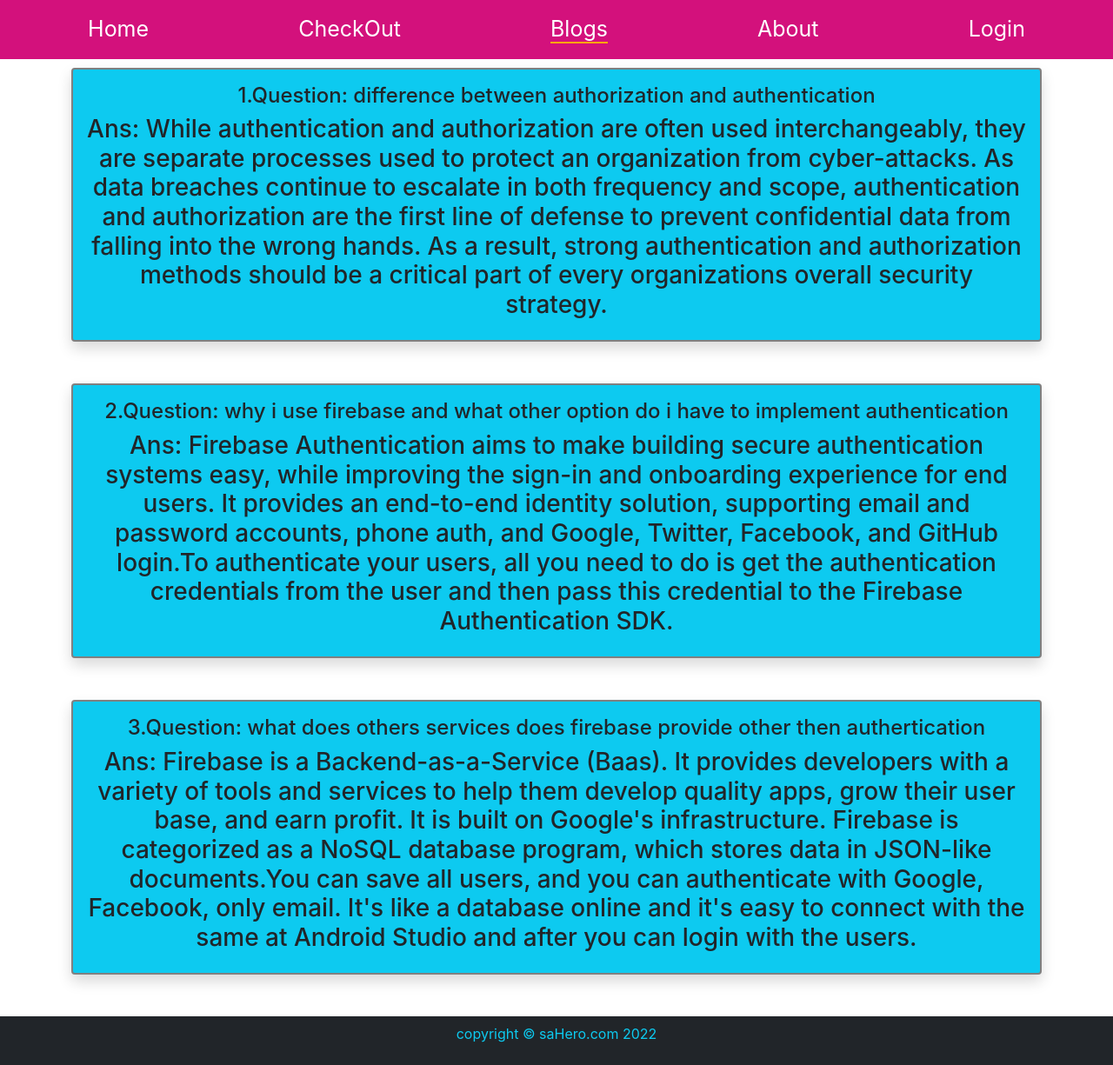
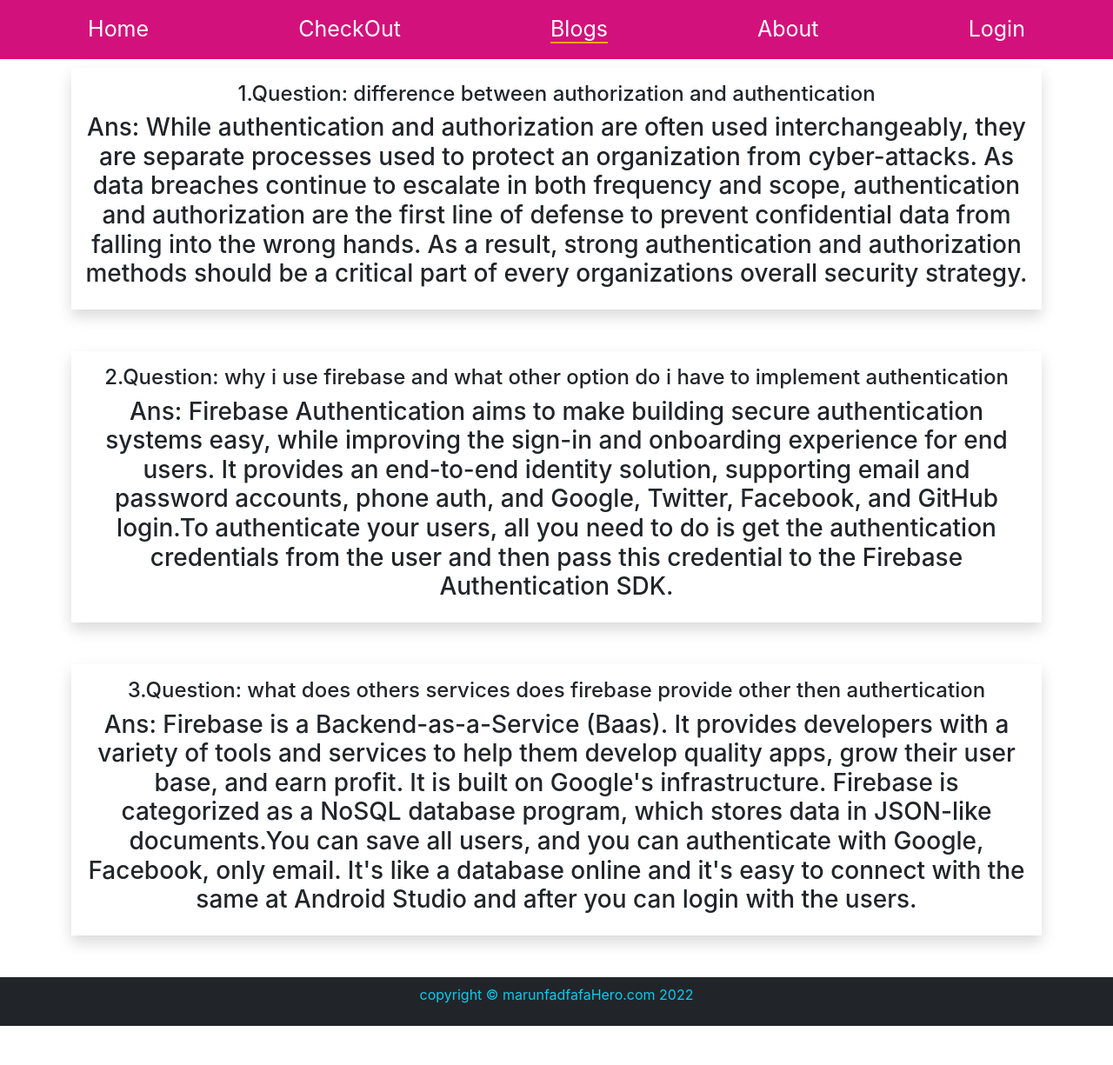
Before and after one commit to SHOHAG1611/digital-tutor-center, a React (Create React App) app: page /blogs in a window 1280 px wide. Shown: the whole page at 87% size. After the commit the page ends 1180 px from the top, so only its background shows below. Built offline with nearby package versions, Linux system fonts and the light colour scheme; no server answers.

Commit message:
update footer

```diff
--- a/package.json
+++ b/package.json
@@ -14,6 +14,7 @@
     "react-firebase-hooks": "^5.0.3",
     "react-router-dom": "^6.3.0",
     "react-scripts": "5.0.1",
+    "react-toastify": "^8.2.0",
     "web-vitals": "^2.1.4"
   },
   "scripts": {
--- a/src/components/Blogs/Blogs.css
+++ b/src/components/Blogs/Blogs.css
@@ -1,8 +1,6 @@
 .question-ans{
-    border: 2px solid gray;
     padding: 10px;
     margin-bottom: 10px;
-    border-radius: 20px;
 }
 .full-blogs{
     margin-top: 10px;
--- a/src/components/Blogs/Blogs.js
+++ b/src/components/Blogs/Blogs.js
@@ -4,20 +4,20 @@ import './Blogs.css'
 const Blogs = () => {
     return (
         <div className='container full-blogs text-center'>
-            <div className='question-ans bg-info shadow p-3 mb-5 rounded'>
+            <div className='question-ans shadow p-3 mb-5 bg-white '>
                 <h4>1.Question: difference between authorization and authentication</h4>
                 <h3>Ans:
                     While authentication and authorization are often used interchangeably, they are separate processes used to protect an organization from cyber-attacks. As data breaches continue to escalate in both frequency and scope, authentication and authorization are the first line of defense to prevent confidential data from falling into the wrong hands. As a result, strong authentication and authorization methods should be a critical part of every organizations overall security strategy.
 
                 </h3>
             </div>
-            <div className='question-ans bg-info shadow p-3 mb-5 rounded'>
+            <div className='question-ans shadow p-3 mb-5 bg-white '>
                 <h4>2.Question: why i use firebase and what other option do i have to implement authentication</h4>
                 <h3>Ans:
                     Firebase Authentication aims to make building secure authentication systems easy, while improving the sign-in and onboarding experience for end users. It provides an end-to-end identity solution, supporting email and password accounts, phone auth, and Google, Twitter, Facebook, and GitHub login.To authenticate your users, all you need to do is get the authentication credentials from the user and then pass this credential to the Firebase Authentication SDK.
                 </h3>
             </div>
-            <div className='question-ans bg-info shadow p-3 mb-5  rounded'>
+            <div className='question-ans shadow p-3 mb-5 bg-white '>
                 <h4>3.Question: what does others services does firebase provide other then authertication</h4>
                 <h3>Ans:
                 Firebase is a Backend-as-a-Service (Baas). It provides developers with a variety of tools and services to help them develop quality apps, grow their user base, and earn profit. It is built on Google's infrastructure. Firebase is categorized as a NoSQL database program, which stores data in JSON-like documents.You can save all users, and you can authenticate with Google, Facebook, only email. It's like a database online and it's easy to connect with the same at Android Studio and after you can login with the users.
--- a/src/components/Login/Login/Login.css
+++ b/src/components/Login/Login/Login.css
@@ -4,8 +4,6 @@
     display: flex;
     border: none;
     border-radius: 30px;
-    height: 500px;
-    width: 500px;
 }
 .form-container img{
     width: 33px;
--- a/src/components/Login/Login/Login.js
+++ b/src/components/Login/Login/Login.js
@@ -1,52 +1,71 @@
 import React, { useRef } from 'react';
 import { Link, useLocation, useNavigate } from 'react-router-dom';
 import './Login.css'
-import { useSignInWithEmailAndPassword } from 'react-firebase-hooks/auth';
+import { useSendPasswordResetEmail, useSignInWithEmailAndPassword } from 'react-firebase-hooks/auth';
 import auth from '../../../firebase.init';
 import Google from '../Google/Google';
+import { ToastContainer, toast } from 'react-toastify';
+import 'react-toastify/dist/ReactToastify.css';
+
 
 const Login = () => {
     const emailUseRef = useRef('');
     const passUseRef = useRef('');
-    const  navigate=useNavigate()
-    const location=useLocation();
+    const navigate = useNavigate()
+    const location = useLocation();
 
     let from = location.state?.from?.pathname || "/";
     const [
         signInWithEmailAndPassword,
+        loading,
         user,
-        loading,
         error,
-      ] = useSignInWithEmailAndPassword(auth);
+    ] = useSignInWithEmailAndPassword(auth);
 
-      if(user){
+    //error massage
+    let errorMassage;
+    if (error) {
+        errorMassage = <p>Error: {error?.message}</p>
+    }
+    if (user) {
         navigate(from, { replace: true });
-      }
-    const submitHandle=event=>{
+    }
+    const submitHandle = event => {
         event.preventDefault();
-        const email=emailUseRef.current.value;
-        const password=passUseRef.current.value;
+        const email = emailUseRef.current.value;
+        const password = passUseRef.current.value;
         // console.log(password,email)
-        signInWithEmailAndPassword(email,password)
+        signInWithEmailAndPassword(email, password)
     }
-
-    const goingToRegister=event=>{
+    const goingToRegister = event => {
         navigate('/register')
+    }
+    // reset password
+    const [sendPasswordResetEmail] = useSendPasswordResetEmail(auth);
+    const updatePass = async() => {
+        const email = emailUseRef.current.value;
+  if(email){
+    await sendPasswordResetEmail(email);
+    toast('Sent email');
+  }
     }
     return (
         <div className='container mx-auto form-container bg-info mt-5 mb-5 p-5'>
             <form onSubmit={submitHandle}>
                 <label className='mb-2 ps-2' htmlFor="email">Email</label>
                 <br />
-                <input className='form-input' ref={emailUseRef} type="email" name="email" id="" placeholder='enter your email' required/>
+                <input className='form-input' ref={emailUseRef} type="email" name="email" id="" placeholder='enter your email' required />
                 <br />
                 <label className='mb-2 ps-2' htmlFor="password">Password</label>
                 <br />
                 <input className='form-input' ref={passUseRef} type="password" name="" id="" placeholder='Password' required />
                 <br />
+                {errorMassage}
                 <p>create a acount <Link to='/register' onClick={goingToRegister} className='text-danger pe-auto text-decoration-none' >Please Register</Link></p>
+                <p>Forget Password? <button to='/register' onClick={updatePass} className='btn btn-outline-primary text-danger pe-auto' >Please Reset</button></p>
                 <input className='btn btn-primary mt-2 mx-auto w-100 rounded-pill' type="submit" value="Login" />
                 <Google></Google>
+                <ToastContainer />
             </form>
         </div>
     );
--- a/src/components/Login/Register/Register/Register.js
+++ b/src/components/Login/Register/Register/Register.js
@@ -5,13 +5,14 @@ import auth from '../../../../firebase.init';
 import './Register.css'
 import Google from '../../Google/Google';
 
+
 const Register = () => {
     const [
         createUserWithEmailAndPassword,
         user,
         loading,
         error,
-      ] = useCreateUserWithEmailAndPassword(auth);
+      ] = useCreateUserWithEmailAndPassword(auth,{sendEmailVerification:true});
 
 
     const navigate=useNavigate();
@@ -22,7 +23,7 @@ const Register = () => {
     const submitHandle=event=>{
         event.preventDefault();
         // console.log(event.target.email.value)
-        const name=event.target.name.value;
+        // const name=event.target.name.value;
         const email=event.target.email.value;
         const password=event.target.password.value;
         createUserWithEmailAndPassword(email,password)
@@ -30,6 +31,12 @@ const Register = () => {
     if(user){
         navigate('/checkout')
     }
+
+      //error massage
+      let errorMassage;
+      if (error) {
+             errorMassage=<p>Error: {error?.message}</p>
+        }
     return (
         <div className='container mx-auto form-container bg-info mt-5 mb-5 p-2'>
             <form onSubmit={submitHandle}>
@@ -46,6 +53,7 @@ const Register = () => {
                 <input className='form-input' type="password" name="password" id="" placeholder='Password' />
                 <br />
                 <p>already have a acount? <Link to='/login' onClick={goingToLogin} className='text-danger pe-auto text-decoration-none' >Please Login</Link></p>
+                {errorMassage}
                 <input  className='btn btn-primary mt-2 mx-auto w-100 rounded-pill' type="submit" value="Register" />
                 <Google></Google>
             </form>
--- a/src/components/Login/RequireAuth/RequireAuth.js
+++ b/src/components/Login/RequireAuth/RequireAuth.js
@@ -4,8 +4,14 @@ import { Navigate, useLocation } from 'react-router-dom';
 import auth from '../../../firebase.init';
 
 const RequireAuth = ({ children }) => {
-    const [user] = useAuthState(auth);
+    const [user,loading] = useAuthState(auth);
     const location=useLocation();
+    // reload problem solved.
+    if(loading){
+        return <div>
+            <h1 className='text-center'>Loading......</h1>
+        </div>
+    }
     if(!user){
         return <Navigate to="/login" state={{ from: location }} replace />;
     }
--- a/src/components/Share/Footer/Footer.js
+++ b/src/components/Share/Footer/Footer.js
@@ -4,7 +4,7 @@ const Footer = () => {
     const currentYear = new Date().getFullYear()
     return (
         <div className='bg-dark text-info p-2'>
-            <p className='text-center'>copyright © saHero.com {currentYear}</p>
+            <p className='text-center'>copyright © marunfadfafaHero.com {currentYear}</p>
         </div>
     );
 };
```
Also changed, not shown: firebase.json (added), 2 other files (tests, documents, lock files or other folders).
